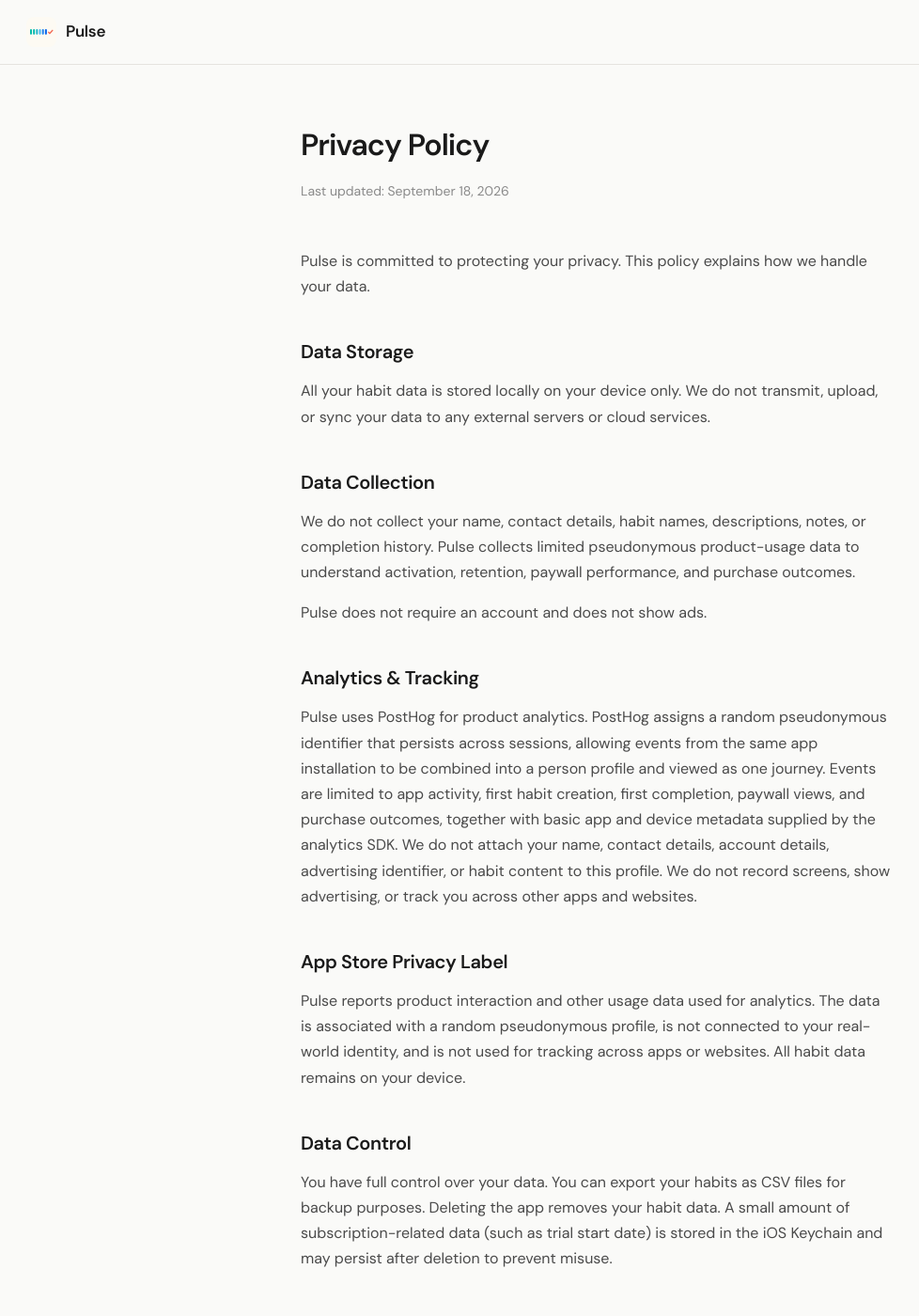
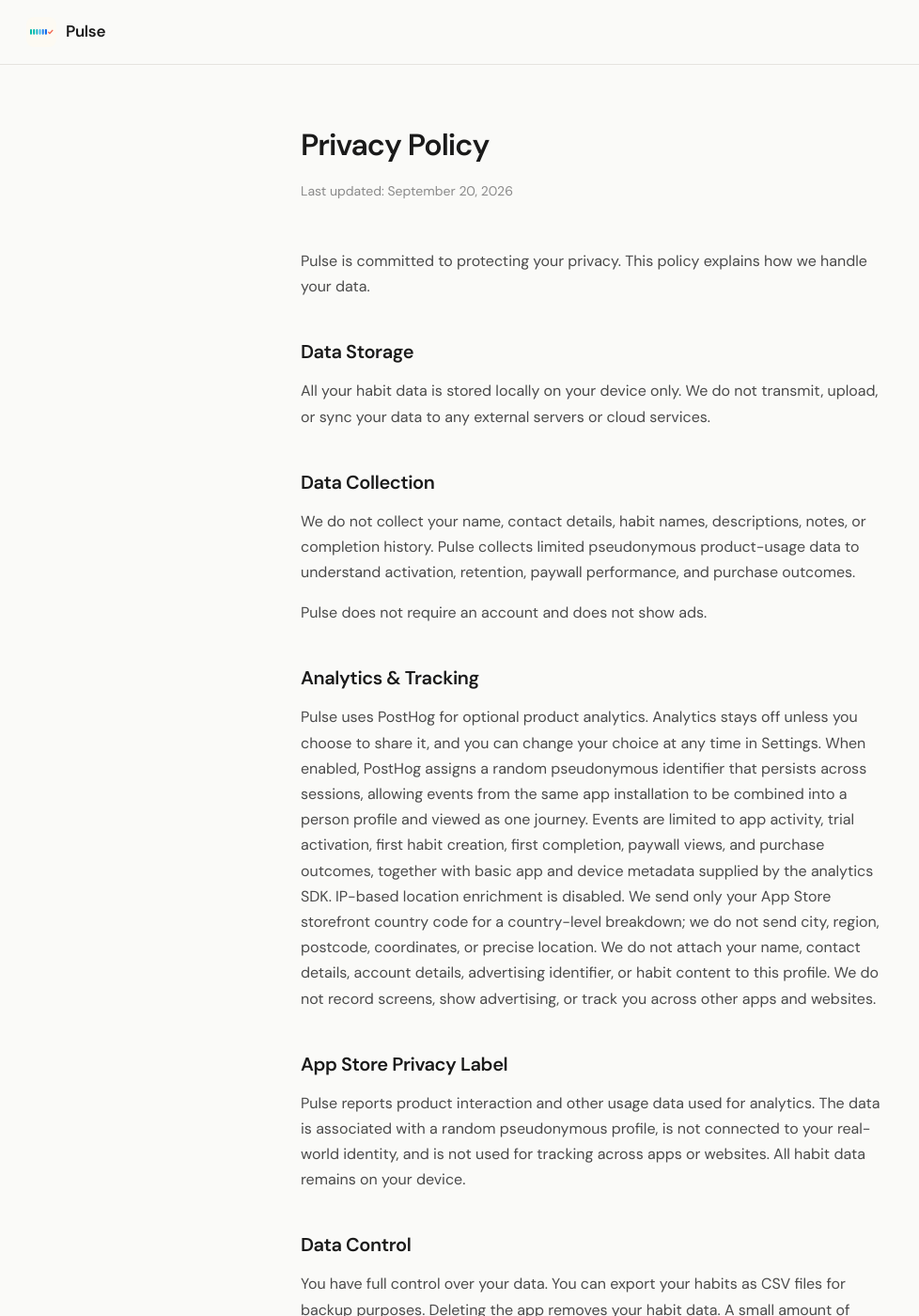
Before and after one commit to AriApar/ariapar.github.io, a Jekyll site: the page pulse/privacy.html, which Jekyll copies as it is, in a window 1280 px wide and 1400 px high. Shown: the whole window at 94% size, without its empty margins (4-982 px from the left). Built offline with Jekyll 4.4.1, drawn with Linux system fonts in a browser that asks for light colours.

Commit message:
docs: clarify Pulse analytics consent

```diff
--- a/pulse/privacy.html
+++ b/pulse/privacy.html
@@ -150,7 +150,7 @@
 
   <main class="content">
     <h1>Privacy Policy</h1>
-    <p class="last-updated">Last updated: September 18, 2026</p>
+    <p class="last-updated">Last updated: September 20, 2026</p>
 
     <p>Pulse is committed to protecting your privacy. This policy explains how we handle your data.</p>
 
@@ -162,7 +162,7 @@
     <p>Pulse does not require an account and does not show ads.</p>
 
     <h2>Analytics & Tracking</h2>
-    <p>Pulse uses PostHog for product analytics. PostHog assigns a random pseudonymous identifier that persists across sessions, allowing events from the same app installation to be combined into a person profile and viewed as one journey. Events are limited to app activity, first habit creation, first completion, paywall views, and purchase outcomes, together with basic app and device metadata supplied by the analytics SDK. We do not attach your name, contact details, account details, advertising identifier, or habit content to this profile. We do not record screens, show advertising, or track you across other apps and websites.</p>
+    <p>Pulse uses PostHog for optional product analytics. Analytics stays off unless you choose to share it, and you can change your choice at any time in Settings. When enabled, PostHog assigns a random pseudonymous identifier that persists across sessions, allowing events from the same app installation to be combined into a person profile and viewed as one journey. Events are limited to app activity, trial activation, first habit creation, first completion, paywall views, and purchase outcomes, together with basic app and device metadata supplied by the analytics SDK. IP-based location enrichment is disabled. We send only your App Store storefront country code for a country-level breakdown; we do not send city, region, postcode, coordinates, or precise location. We do not attach your name, contact details, account details, advertising identifier, or habit content to this profile. We do not record screens, show advertising, or track you across other apps and websites.</p>
 
     <h2>App Store Privacy Label</h2>
     <p>Pulse reports product interaction and other usage data used for analytics. The data is associated with a random pseudonymous profile, is not connected to your real-world identity, and is not used for tracking across apps or websites. All habit data remains on your device.</p>
```
